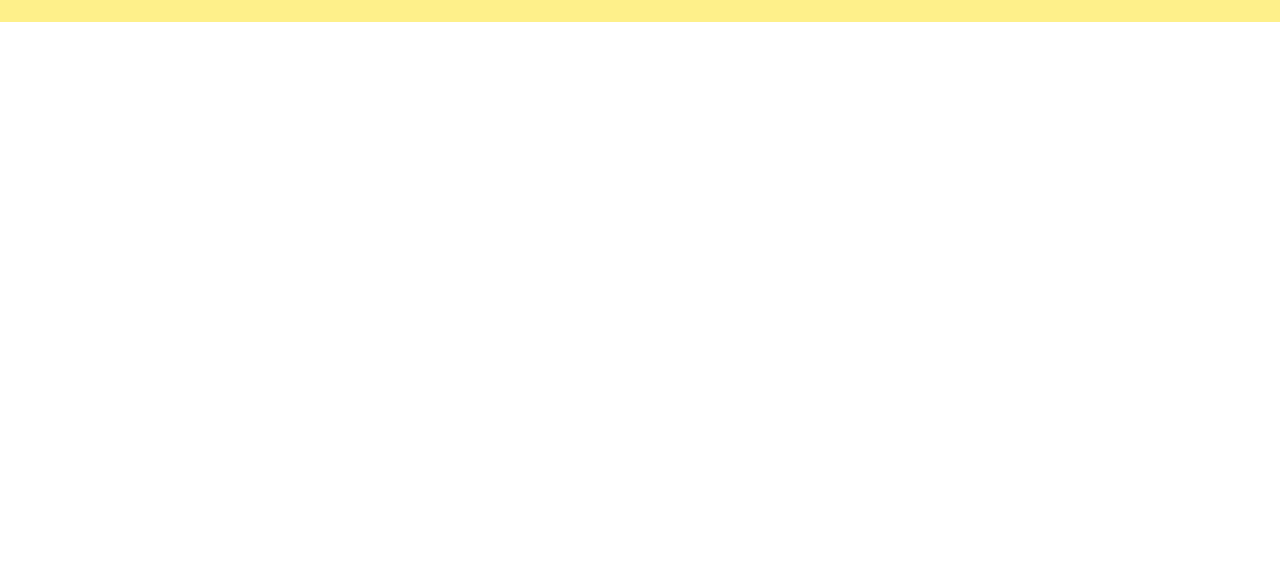
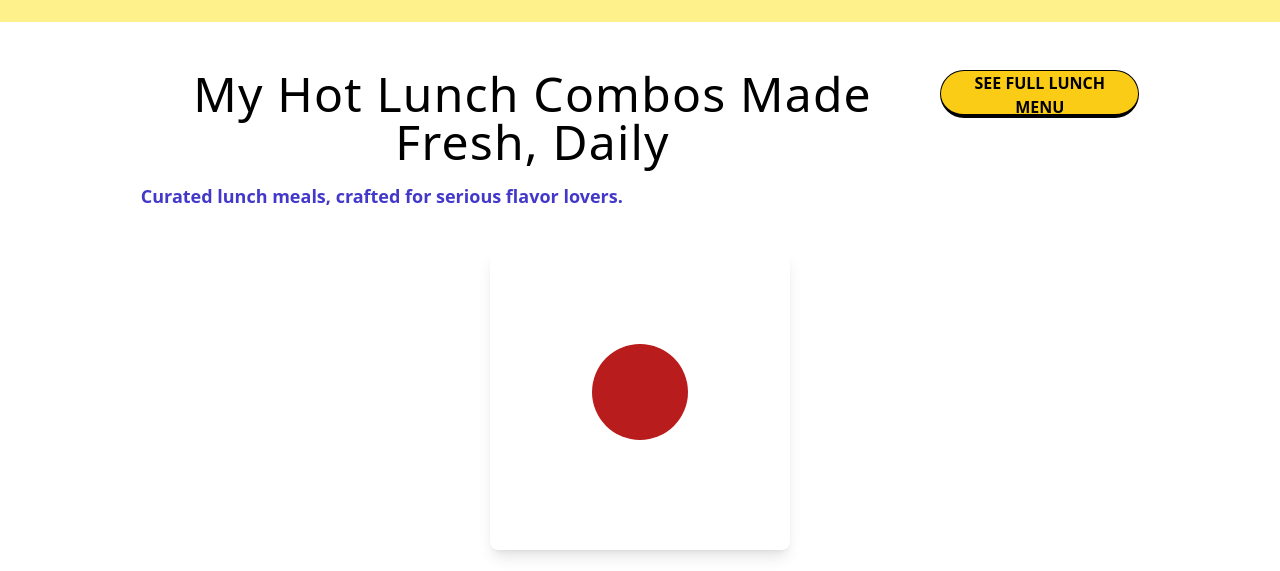
Before and after one commit to Kamanzi-MarcAnthony/PearlBakes, a Nuxt app: page / in a window 1280 px wide. Shown: the part 1938-2509 px from the top of the page. Before the commit the page ends 1960 px from the top, so only its background shows below. Built offline with nearby package versions, Linux system fonts and the light colour scheme; a web font is replaced by a local one.

Commit message:
lunch section

```diff
--- a/components/Breakfast.vue
+++ b/components/Breakfast.vue
@@ -9,7 +9,7 @@
         <div class="md:w-1/2 pb-16  bg-right  bg-[url(/assets/images/Union2.svg)] bg-no-repeat bg-cover flex items-center justify-center">
             <div class="flex-col justify-center content-center text-center md:text-left max-w-xl ml-2">
                 <div class=" md:hidden sm:block w-[350px] h-[380px] bg-[url(/assets/images/breakfast.svg)] animate-float bg-cover bg-contain bg-no-repeat bg-center justify-self-center mb-2"></div>
-                <h1 class="heading text-4xl sm:text-5xl md:text-5xl lg:text-5xl tracking-wide leading-tight">My Hot Breakfast Combos Made Fresh, Daily</h1>
+                <h1 class="heading text-white text-4xl sm:text-5xl md:text-5xl lg:text-5xl tracking-wide leading-tight">My Hot Breakfast Combos Made Fresh, Daily</h1>
                 <p class="subheading uppercase font-bold text-lg sm:text-xl md:text-3xl text-indigo-700 mt-4">Freshly baked breakfast & coffee-ready combos</p>
             <!-- buttons -->
             <div class="mt-8 sm:flex-row gap-4 sm:gap-6 justify-center md:justify-start">
--- a/components/Hero.vue
+++ b/components/Hero.vue
@@ -3,7 +3,7 @@
     <div class="flex flex-col md:flex-row h-[85vh] md:min-h-[80vh] w-full container mx-auto p-4 justify-between">
       <!-- Text -->
         <div class="flex-col justify-center content-center text-center md:text-left max-w-xl">
-            <h1 class="heading text-4xl sm:text-5xl md:text-7xl lg:text-8xl tracking-wide leading-tight">Chef Pearl's Bakes and more..</h1>
+            <h1 class="heading text-4xl text-white sm:text-5xl md:text-7xl lg:text-8xl tracking-wide leading-tight">Chef Pearl's Bakes and more..</h1>
             <p class="subheading uppercase font-bold text-xl sm:text-xl md:text-3xl text-indigo-700 mt-4">Cakes, Pastries, Bisquits & Bread</p>
             <!-- buttons -->
             <div class="mt-8 flex flex-col sm:flex-row gap-4 sm:gap-6 justify-center md:justify-start">
@@ -43,7 +43,6 @@
    font-family: "Bagel Fat One", system-ui;
     font-weight: 400;
     font-style: normal;
-    color: white;
 }
 
 .subheading{
--- /dev/null
+++ b/components/Lunch.vue
@@ -0,0 +1,42 @@
+<template>
+    <div class="w-screen p-4 flex flex-col justify-center mt-8">
+        <div class=" w-full md:w-[80%] md:justify-between gap-4 flex flex-col md:flex-row mx-auto">
+            <div>
+                <h1 class="heading text-center text-4xl sm:text-5xl md:text-5xl lg:text-5xl tracking-wide leading-tight">My Hot Lunch Combos Made Fresh, Daily</h1>
+                <p class="subheading text-indigo-700 text-center md:text-left text-lg mt-4">Curated lunch meals, crafted for serious flavor lovers.</p>
+            </div>
+            <BaseButton
+                class="hidden md:block"
+                label="See Full Lunch Menu"
+            />
+        </div>
+
+        <div class="flex flex-col p-2 md:flex-row  h-1/2 w-full place-content-center items-center justify-center gap-4 mt-8">
+            <LunchMenuItem/>
+        </div>
+
+
+    </div>
+</template>
+
+<script>
+
+export default{
+    props: {
+    name: {
+      type: String,
+      default: 'Favourite Item'
+    },
+    image: {
+      type: String,
+      required: true
+    }
+  }
+}
+
+</script>
+
+<style scoped>
+
+
+</style>
--- /dev/null
+++ b/components/LunchMenuItem.vue
@@ -0,0 +1,15 @@
+<template>
+    <div class="w-[300px] h-[300px] bg-white rounded-lg shadow-lg flex flex-col justify-center items-center gap-4">
+        <div class="w-24 h-24 rounded-full bg-cover bg-center bg-red-700"></div>
+        <h3 class="text-xl font-bold">{{name}}</h3>
+
+    </div>
+</template>
+
+<script setup>
+
+</script>
+
+<style scoped>
+
+</style>
--- a/pages/index.vue
+++ b/pages/index.vue
@@ -26,6 +26,8 @@
         </div>
 
         <Breakfast/>
+        <Lunch
+        />
     </div>
 
 </template>
```
